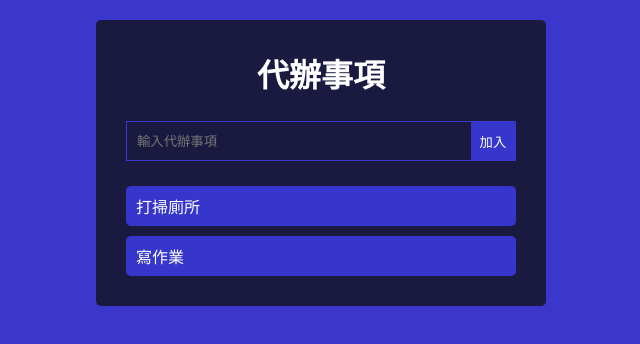
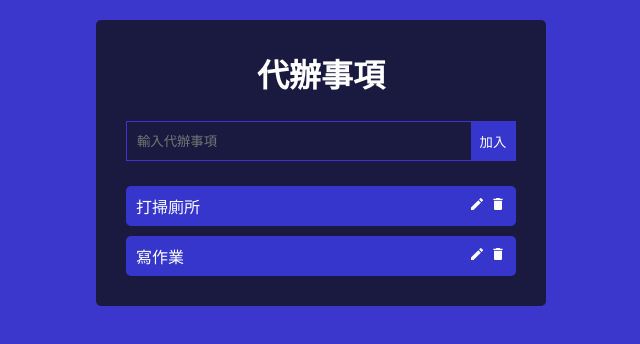
Before and after one commit to h44256/selfweb_frontend, a React (Vite) app: page / in a window 1280 px wide. Shown: the top 344 px of the page, without its empty margins (319-959 px from the left). Built offline with nearby package versions, Linux system fonts and the light colour scheme.

Commit message:
完成整個TodoList的功能

```diff
--- a/package.json
+++ b/package.json
@@ -11,7 +11,8 @@
   },
   "dependencies": {
     "react": "^19.0.0",
-    "react-dom": "^19.0.0"
+    "react-dom": "^19.0.0",
+    "react-icons": "^5.5.0"
   },
   "devDependencies": {
     "@eslint/js": "^9.22.0",
--- /dev/null
+++ b/src/components/EditForm.jsx
@@ -0,0 +1,24 @@
+import { useState } from "react";
+
+function EditForm({todo, editTodo}) {
+  const [content, setContent] = useState(todo.content);
+  const handleSubmit = (e) => {
+    e.preventDefault();
+    editTodo(todo.id, content);
+  };
+
+  return (
+    <form className="create-form" onSubmit={handleSubmit}>
+      <input
+        type="text"
+        placeholder="輸入代辦事項"
+        value={content}
+        onChange={(e) => {
+          setContent(e.target.value);
+        }}
+      />
+      <button type="submit">完成</button>
+    </form>
+  );
+}
+export default EditForm;
--- /dev/null
+++ b/src/components/Todo.css
@@ -0,0 +1,9 @@
+.delete-icon{
+    cursor: pointer;
+    margin-left: 5px;
+}
+
+.completed{
+    opacity: 0.4;
+    text-decoration: line-through 3px black;
+}
--- a/src/components/Todo.jsx
+++ b/src/components/Todo.jsx
@@ -1,7 +1,39 @@
-function Todo({todo}){
-    return <div className="todo">
-        <p>{todo.content}</p>
-    </div>
+import { MdDelete, MdEdit } from "react-icons/md";
+import "./Todo.css";
+import EditForm from "./EditForm";
+
+function Todo({ todo, deleteTodo, toggleCompleted, toggleIsEditing, editTodo }) {
+
+  return (
+    // <div className="todo completed">
+    todo.isEditing ? (
+      <EditForm todo={todo} editTodo={editTodo}/>
+    ) : (
+      <div className={`todo ${todo.isCompleted ? "completed" : ""}`}>
+        <p
+          onClick={() => {
+            toggleCompleted(todo.id);
+          }}
+        >
+          {todo.content}
+        </p>
+        <div>
+          <MdEdit
+            onClick={() => {
+              toggleIsEditing(todo.id);
+            }}
+            style={{ cursor: "pointer" }}
+          />
+          <MdDelete
+            onClick={() => {
+              deleteTodo(todo.id);
+            }}
+            className="delete-icon"
+          />
+        </div>
+      </div>
+    )
+  );
 }
 
-export default Todo
+export default Todo;
--- a/src/components/TodoWrapper.jsx
+++ b/src/components/TodoWrapper.jsx
@@ -1,23 +1,54 @@
 import CreateForm from "./CreateForm";
 import Todo from "./Todo";
-import {useState} from "react";
+import { useState } from "react";
 
 function TodoWrapper() {
-
   const [todos, setTodos] = useState([
-    {content:'打掃廁所', id: Math.random()},
-    {content:'寫作業', id: Math.random()}
+    { content: "打掃廁所", id: Math.random(),
+      isCompleted: false, isEditing: false },
+    { content: "寫作業", id: Math.random(),
+      isCompleted: false, isEditing: false },
   ]);
   const addTodo = (content) => {
-    setTodos([...todos, {content: content, id: Math.random()}]);
+    setTodos([...todos, { content: content, id: Math.random(), isCompleted: false, isEditing:false }]);
+  };
+  const deleteTodo = (id) => {
+    setTodos(
+      todos.filter((todo) => {
+        return todo.id !== id;
+      })
+    );
+  };
+  const toggleCompleted = (id)=>{
+    setTodos(todos.map((todo)=>{
+      return todo.id === id
+      ? {...todo, isCompleted: !todo.isCompleted}
+      : todo
+    }))
+  }
+  const toggleIsEditing = (id) =>{
+    setTodos(todos.map((todo)=>{
+      return todo.id === id
+      ? {...todo, isEditing: !todo.isEditing}
+      : todo
+    }))
+  }
+  const editTodo = (id, newContent) =>{
+    setTodos(todos.map((todo)=>{
+      return todo.id === id
+      ? {...todo, content: newContent, isEditing: false}
+      : todo
+    }))
   }
 
   return (
     <div className="wrapper">
       <h1>代辦事項</h1>
-      <CreateForm addTodo={addTodo}/>
-      {todos.map((todo)=>{
-        return <Todo todo={todo} key={todo.id}/>
+      <CreateForm addTodo={addTodo} />
+      {todos.map((todo) => {
+        return <Todo toggleCompleted = {toggleCompleted}
+        toggleIsEditing = {toggleIsEditing} editTodo={editTodo}
+        todo={todo} key={todo.id} deleteTodo={deleteTodo} />;
       })}
     </div>
   );
```
Also changed, not shown: 1 other file (tests, documents, lock files or other folders).
